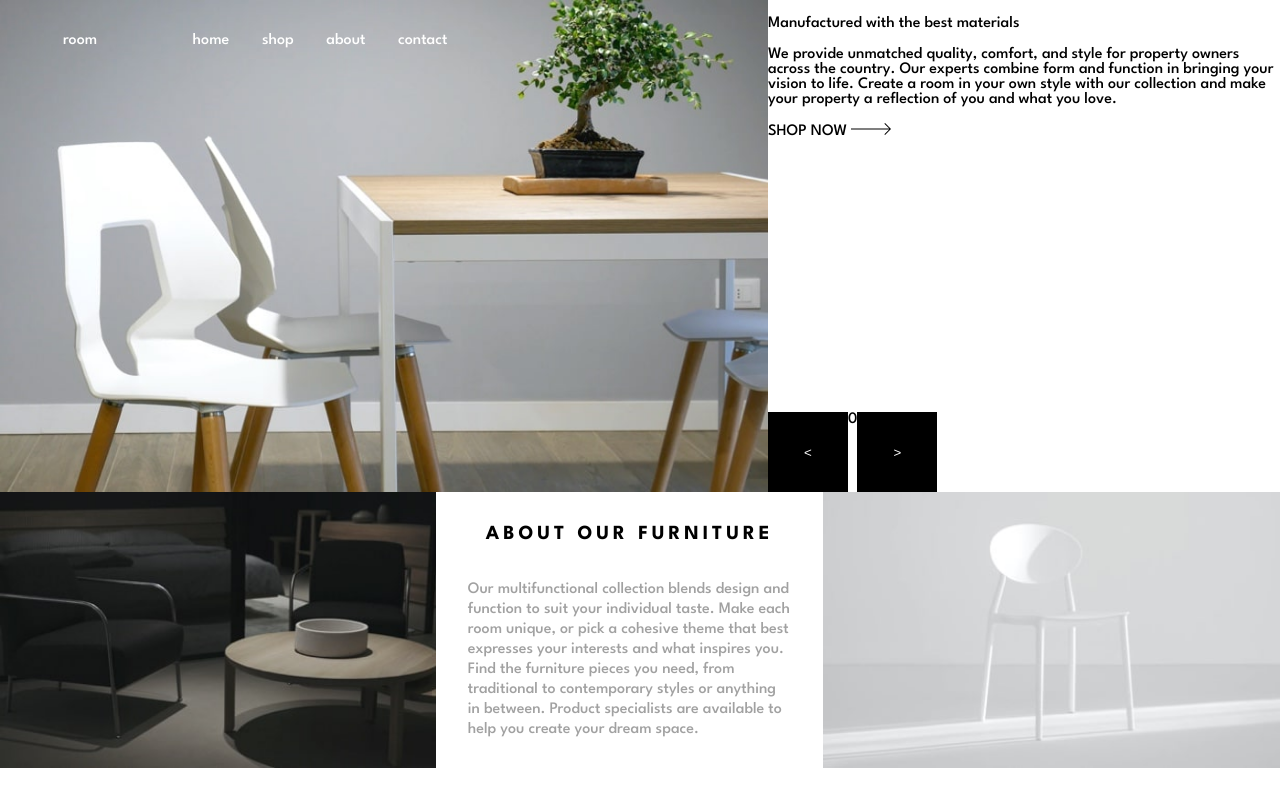
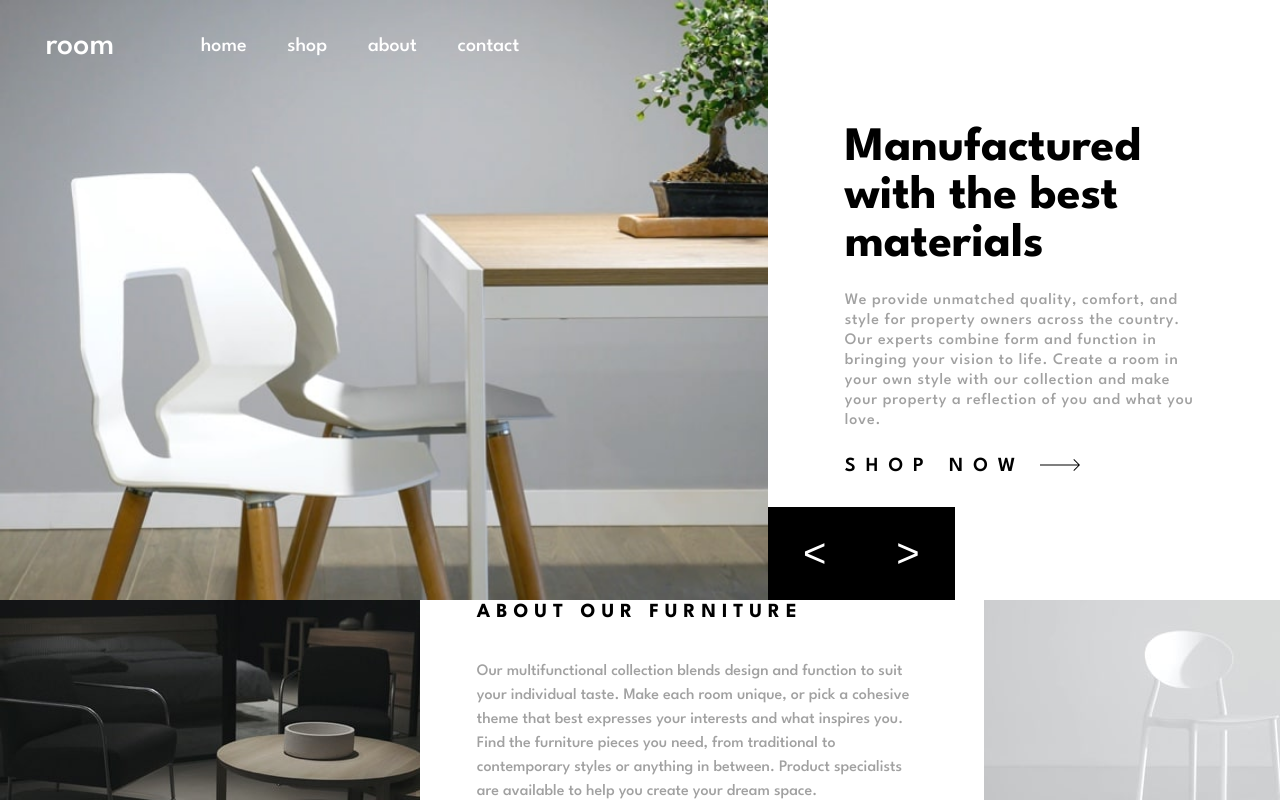
Before and after one commit to kabocha23/Room-Homepage, a React (Create React App) app: page / in a window 1280 px wide. Built offline with nearby package versions, Linux system fonts and the light colour scheme.

Commit message:
Adding button functionality for scrolling through gallery

```diff
--- a/src/App.css
+++ b/src/App.css
@@ -10,5 +10,7 @@ body, html {
 .App {
   display: flex;
   flex-direction: column;
-  height: 100%;
+  height: 100vh;
+  width: 100vw;
+  min-width: 1280px;
 }
--- a/src/components/About/About.css
+++ b/src/components/About/About.css
@@ -1,18 +1,18 @@
 .about-container {
     display: flex;
     flex-flow: row nowrap;
-    height: 34.5vh;
+    height: 35%;
     width: 100%;
     font-family: 'League Spartan', sans-serif;
+    overflow: hidden;
 }
 .about-first {
-    /* height: 100%; */
-    width: 100%;
+    /* width: 100%; */
 }
 .about-first img {
-    height: 100%;
-    width: auto;
-    float: bottom;
+    min-width: 100%;
+    min-height: 100%;
+    overflow: hidden;
 }
 
 
@@ -20,17 +20,18 @@
     display: flex;
     flex-flow: column nowrap;
     justify-content: center;
-    align-items: center;
+    align-items: flex-start;
     width: auto;
+    min-width: 450px;
     height: 100%;
     background-color: white;
-    padding: 0 2em;
-    line-height: 1.25em;
+    padding: 0 3.55em;
+    line-height: 1.5em;
 }
 #about-second-header {
     color: black;
     font-weight: 700;
-    letter-spacing: 0.2em;
+    letter-spacing: 0.3em;
     font-size: 1.25em;
 }
 #about-second-body {
@@ -40,11 +41,10 @@
 
 
 .about-third {
-    /* height: 100%; */
-    width: 100%;
+    /* width: 100%; */
 }
 .about-third img {
-    height: 100%;
-    width: auto;
-    float: bottom;
+    min-width: 100%;
+    min-height: 100%;
+    overflow: hidden;
 }
--- a/src/components/Gallery/Gallery.css
+++ b/src/components/Gallery/Gallery.css
@@ -2,22 +2,60 @@
     display: flex;
     flex-flow: row wrap;
     height: 65%;
+    min-height: 600px;
     width: 100%;
     font-family: 'League Spartan', sans-serif;
 }
 .gallery-images {
+    max-height: 100%;
     width: 60%;
 }
 .gallery-images img {
-    width: 100%;
-    height: 100%;
+    min-width: 100%;
+    min-height: 100%;
     overflow: hidden;
 }
 .gallery-text {
+    display: flex;
+    flex-flow: column nowrap;
+    justify-content: center;
+    max-height: 100%;
     width: 40%;
     position: relative;
     background-color: white;
+    font-family: 'League Spartan', sans-serif;
 }
+.gallery-text h1 {
+    font-size: 3em;
+    text-align: left;
+    margin-top: 0%;
+    margin-left: 15%;
+    margin-right: 15%;
+    margin-bottom: 1%;
+    background-color: white;
+    line-height: 1em;
+}
+.gallery-text p {
+    color: hsl(0, 0%, 63%);
+    font-size: 1.00em;
+    text-align: left;
+    letter-spacing: 0.05em;
+    line-height: 1.25em;
+    margin-left: 15%;
+    margin-right: 15%;
+}
+.gallery-text a {
+    color: black;
+    font-weight: 600;
+    letter-spacing: 0.5em;
+    font-size: 1.25em;
+    margin-top: 0.5em;
+    margin-left: 15%;
+    margin-right: 15%;
+    cursor: pointer;
+}
+
+
 
 .gallery-buttons {
     display: flex;
@@ -29,11 +67,18 @@
 .gallery-buttons button {
     background-color: black;
     color: white;
-    height: 6em;
-    width: 6em;
+    height: 7em;
+    width: 7em;
     border: none;
     cursor: pointer;
 }
 .gallery-buttons button:hover {
     background-color: hsl(0, 0%, 27%);
 }
+
+#left-arrow {
+    font-size: 3em;
+}
+#right-arrow {
+    font-size: 3em;
+}
--- a/src/components/Gallery/Gallery.js
+++ b/src/components/Gallery/Gallery.js
@@ -42,12 +42,11 @@ const Gallery = () => {
 
                 </div>
                 <div className='gallery-text'>
-                    <p>{content[select][0]}</p>
+                    <h1>{content[select][0]}</h1>
                     <p>{content[select][1]}</p>
                     <a><span>SHOP NOW <img src={galleryArrow} alt='gallery-arrow'></img></span></a>
                     <div className='gallery-buttons'>
                         <button onClick={moveLeft}><span id='left-arrow'>&#60;</span></button>
-                        <span>{select}</span>
                         <button onClick={moveRight}><span id='right-arrow'>&#62;</span></button>
                     </div>
                 </div>
--- a/src/components/Navbar/Navbar.css
+++ b/src/components/Navbar/Navbar.css
@@ -16,16 +16,17 @@
 
 .navbar-brand {
     display: flex;
-    width: 10em;
+    width: 5em;
     justify-content: center;
     align-items: center;
     cursor: pointer;
+    font-size: 2em;
 }
 .nav-menu {
     display: flex;
     justify-content: center;
     align-items: center;
-    font-size: 1em;
+    font-size: 1.25em;
 }
 .nav-menu-items {
     display: flex;
@@ -33,8 +34,10 @@
     justify-content: space-evenly;
 }
 .nav-menu-items a {
+    border-bottom: 1px solid transparent;
+    transition: all ease-in-out 0.5s;
     cursor: pointer;
 }
 .nav-menu-items a:hover {
-    text-decoration: underline;
+    border-color: white;
 }
```
